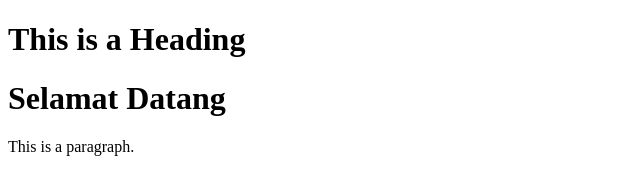
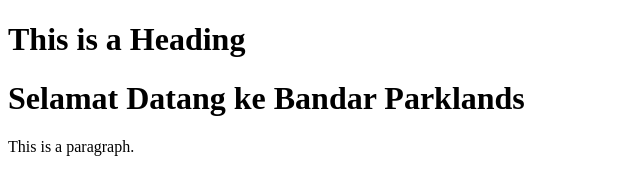
Before and after one commit to dahya79/Amali1, a plain HTML site: page index.html in a window 1280 px wide. Shown: the whole page, without its empty margins (0-640 px from the left). Drawn offline with Linux system fonts and the light colour scheme.

Commit message:
buat perubahan kali 1 fail index.html

```diff
--- a/index.html
+++ b/index.html
@@ -5,7 +5,7 @@
 </head>
 <body>
 <h1>This is a Heading</h1>
-  <h1>Selamat Datang</h1>
+  <h1>Selamat Datang ke Bandar Parklands</h1>
 <p>This is a paragraph.</p>
 </body>
 </html>
```
